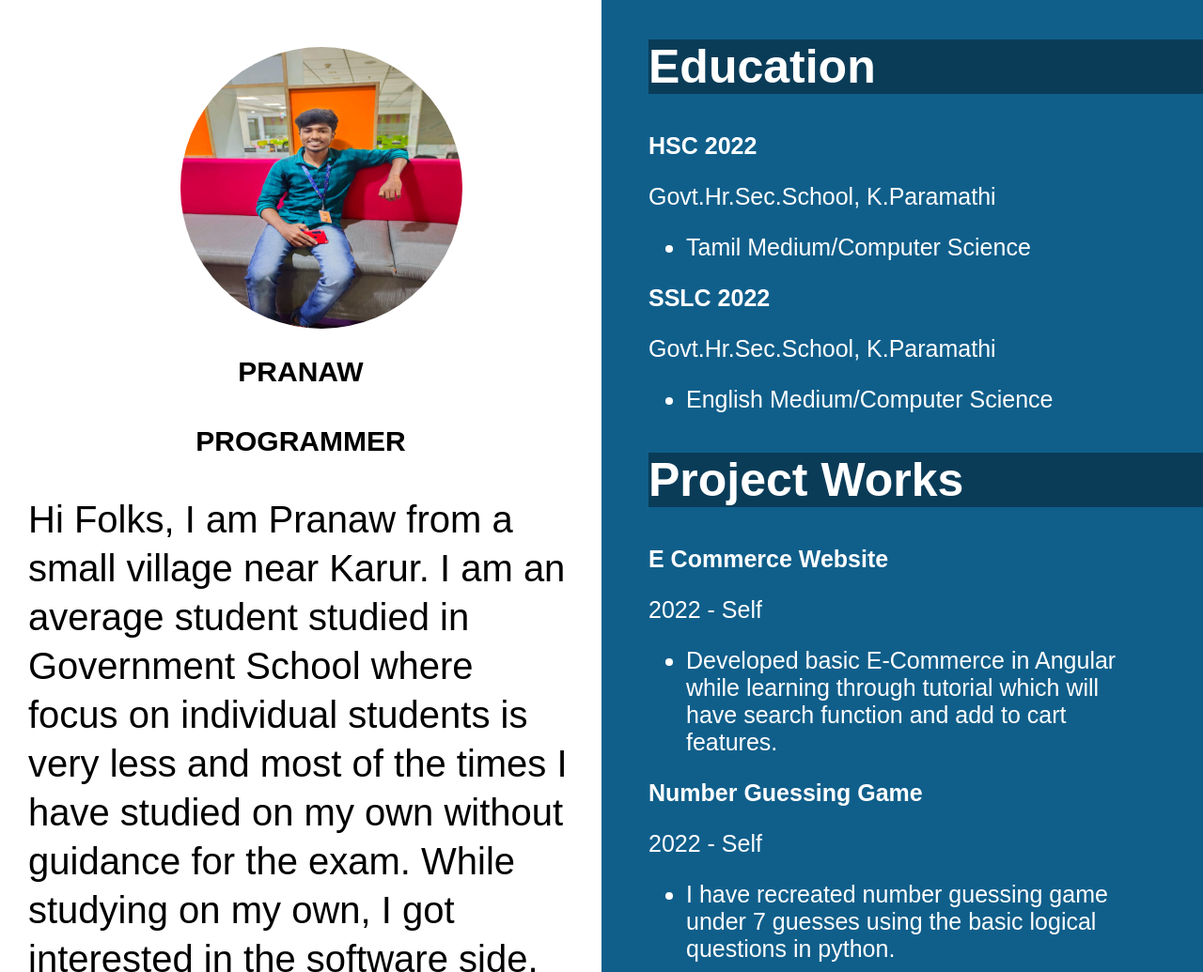
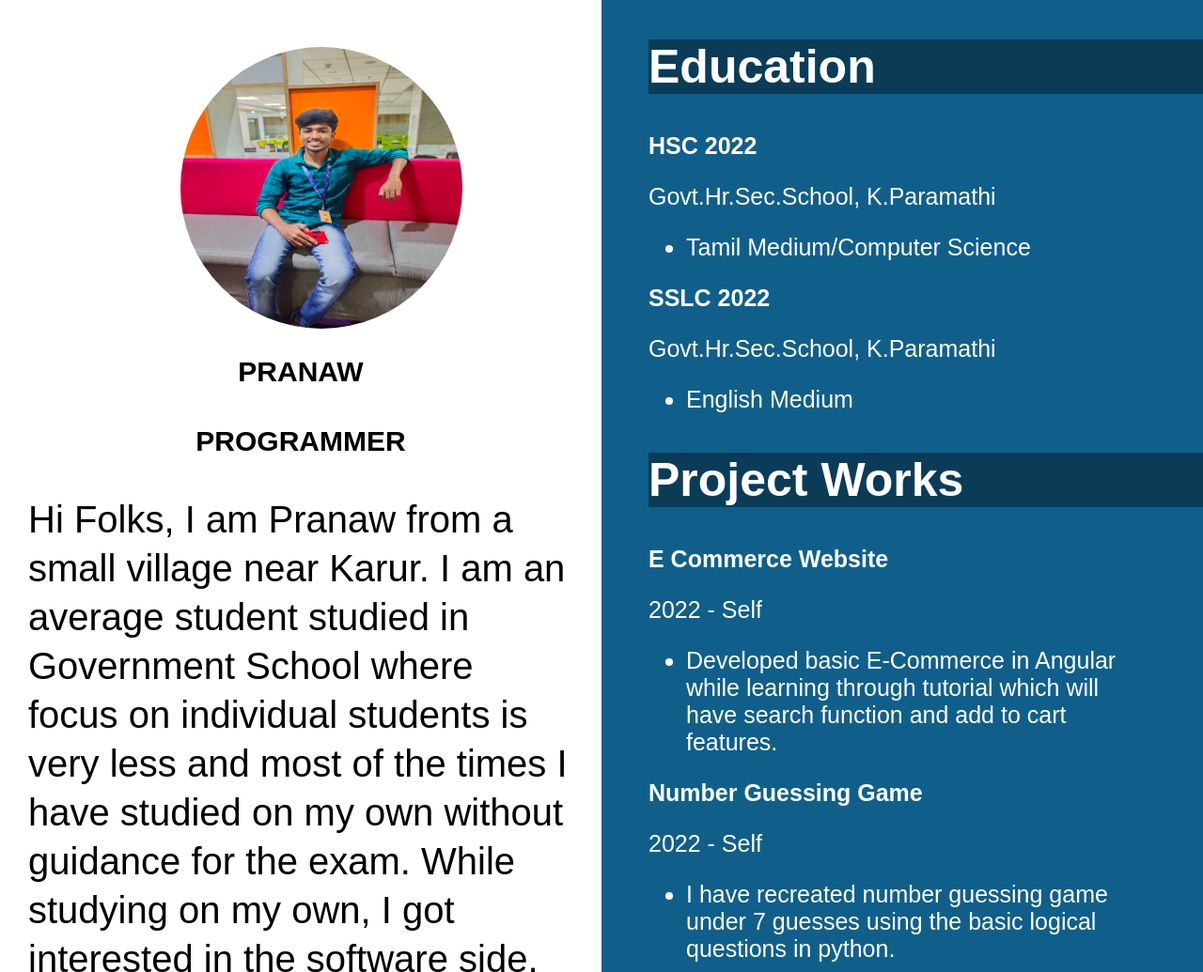
Before and after one commit to cyber-sparky/pranaw_portfolio, a plain HTML site: page index.html in a window 1280 px wide. Shown: the top 1035 px of the page at 94% size. Drawn offline with Linux system fonts and the light colour scheme.

Commit message:
Update index.html

```diff
--- a/index.html
+++ b/index.html
@@ -38,7 +38,7 @@
                 <strong>SSLC 2022</strong>
                 <p>Govt.Hr.Sec.School, K.Paramathi</p>
                 <ul>
-                    <li>English Medium/Computer Science</li>
+                    <li>English Medium</li>
                 </ul>
             </div>
             <h2 class="topic">Project Works</h2>
```
